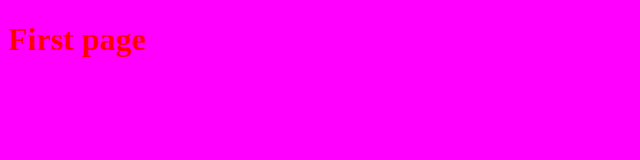
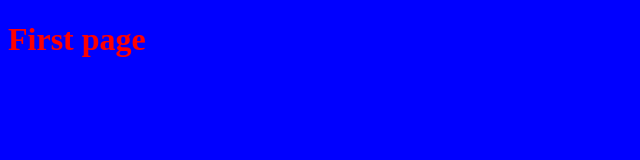
Before and after one commit to radekimini/SAP_TEST, a plain HTML site: page index.html in a window 1280 px wide. Shown: the whole page, without its empty margins (0-640 px from the left). Drawn offline with Linux system fonts and the light colour scheme.

Commit message:
Revert "change bg-color to pink"
This reverts commit 40ea93dc50137a43b02e98e1ccdd98319417026d.

```diff
--- a/style.css
+++ b/style.css
@@ -1,5 +1,5 @@
 body {
-    background-color: rgb(255, 0, 255);
+    background-color: blue;
 }
 
 h1{
```
